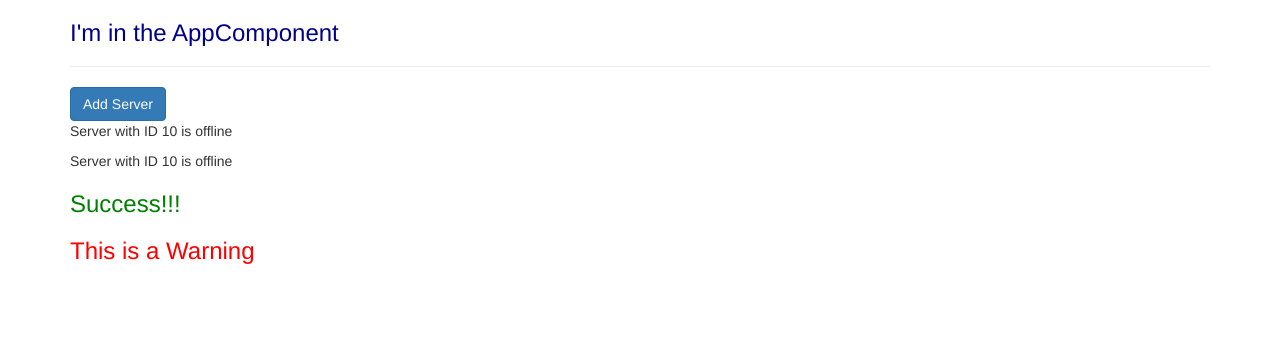
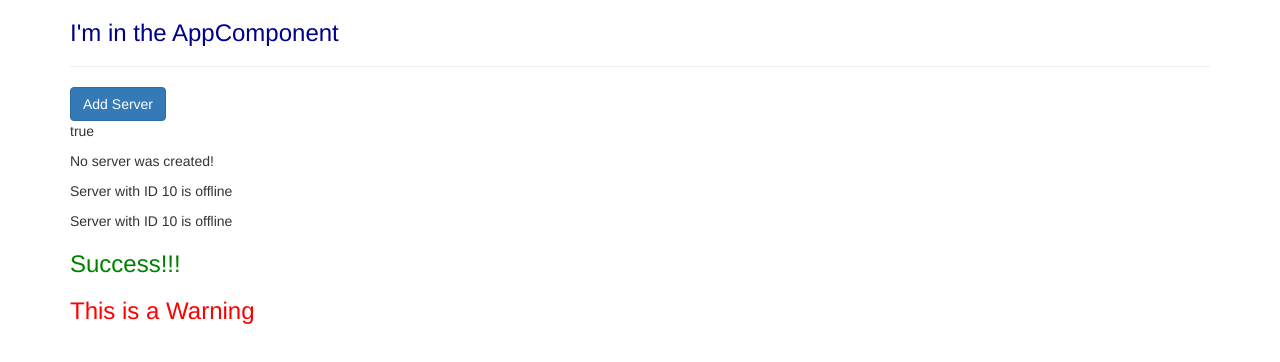
Before and after one commit to Jayce77/AngularProjects, an Angular app in the folder my-first-app/: page / in a window 1280 px wide. Shown: the top 362 px of the page. Built offline with nearby package versions, Linux system fonts and the light colour scheme.

Commit message:
added event binding to button

```diff
--- a/my-first-app/src/app/servers/servers.component.html
+++ b/my-first-app/src/app/servers/servers.component.html
@@ -1,7 +1,10 @@
 <button
   class="btn btn-primary"
-  [disabled]="!allowNewServer">
+  [disabled]="!allowNewServer"
+  (click)="onCreateServer()" >
   Add Server
 </button>
+<p [innerText]="allowNewServer"></p>
+<p>{{ serverCreationStatus }}</p>
 <app-server></app-server>
 <app-server></app-server>
--- a/my-first-app/src/app/servers/servers.component.ts
+++ b/my-first-app/src/app/servers/servers.component.ts
@@ -7,6 +7,7 @@
 })
 export class ServersComponent implements OnInit {
   allowNewServer: boolean = false;
+  serverCreationStatus: string = 'No server was created!';
 
   constructor() {
     setTimeout(() => {this.allowNewServer = true}, 2000)
@@ -15,4 +16,8 @@
   ngOnInit() {
   }
 
+  onCreateServer() {
+    this.serverCreationStatus = 'Server was created!';
+  }
+
 }
```
